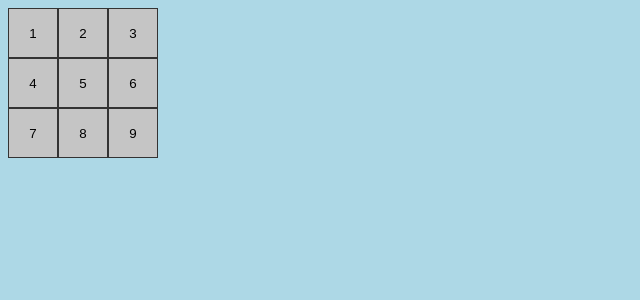
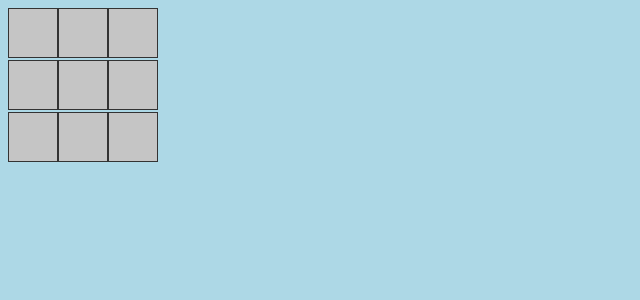
Before and after one commit to gabrielribeirobr/ticTacToe-react, a React (Vite) app: page / in a window 1280 px wide. Shown: the top 300 px of the page, without its empty margins (0-640 px from the left). Built offline with nearby package versions, Linux system fonts and the light colour scheme.

Commit message:
feat: added useState to square

```diff
--- a/src/App.jsx
+++ b/src/App.jsx
@@ -1,28 +1,35 @@
 import React from "react";
+import { useState } from "react";
 import "./App.css";
 
-function Square({ value }) {
-  return <button className="square">{value}</button>;
+function Square() {
+  const [value, setValue] = useState(null);
+
+
+  function handleClick() {
+    setValue("X");
+  }
+  return <button className="square" onClick={handleClick}>{value}</button>;
 }
 export default function Board() {
   return (
     <>
       <div className="board-row">
-        <Square value="1" />
-        <Square value="2"/>
-        <Square value="3"/>
+        <Square />
+        <Square />
+        <Square />
       </div>
 
       <div className="board-row">
-        <Square value="4"/>
-        <Square value="5"/>
-        <Square value="6"/>
+        <Square />
+        <Square />
+        <Square />
       </div>
 
       <div className="board-row">
-        <Square value="7"/>
-        <Square value="8"/>
-        <Square value="9"/>
+        <Square />
+        <Square />
+        <Square />
       </div>
     </>
   );
```
